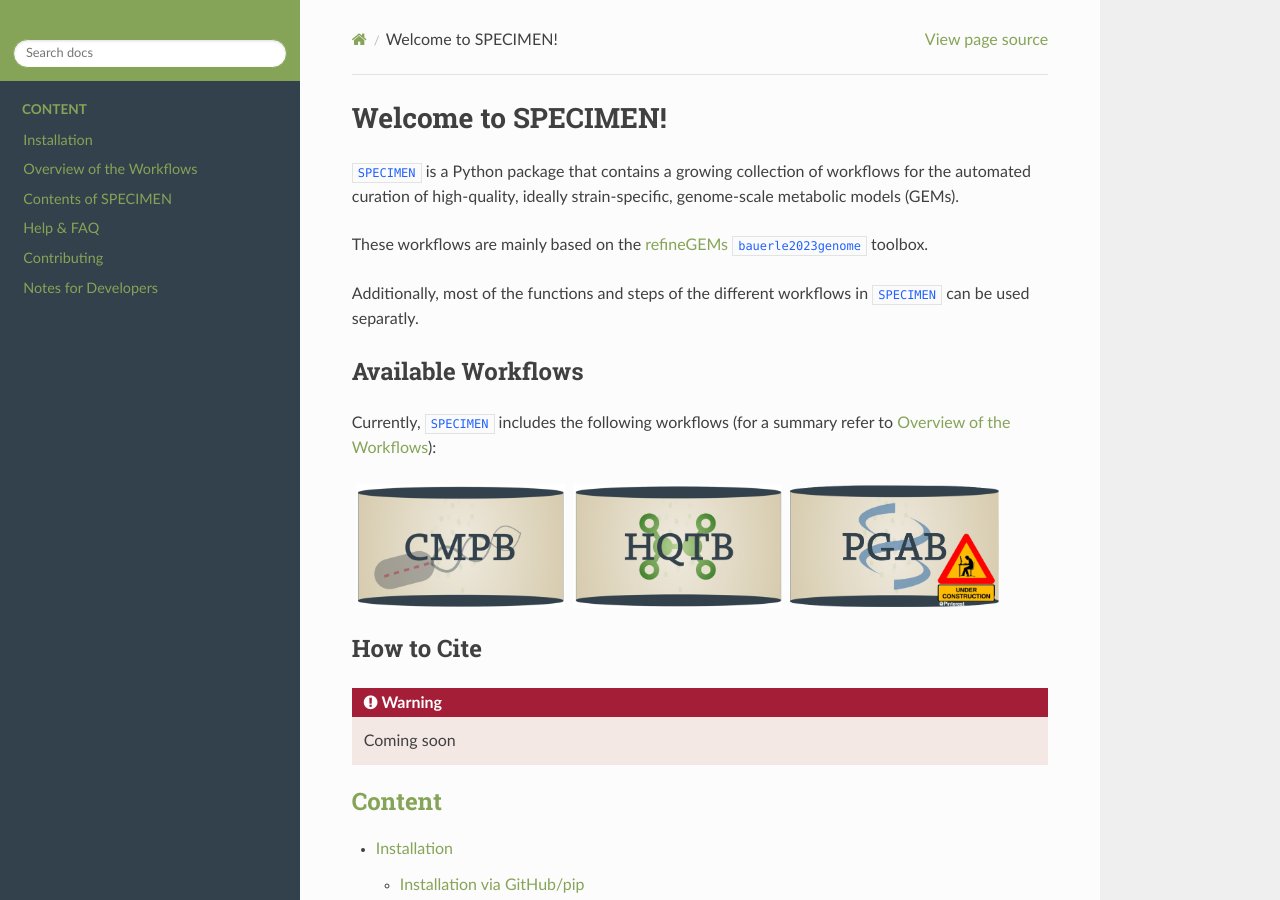
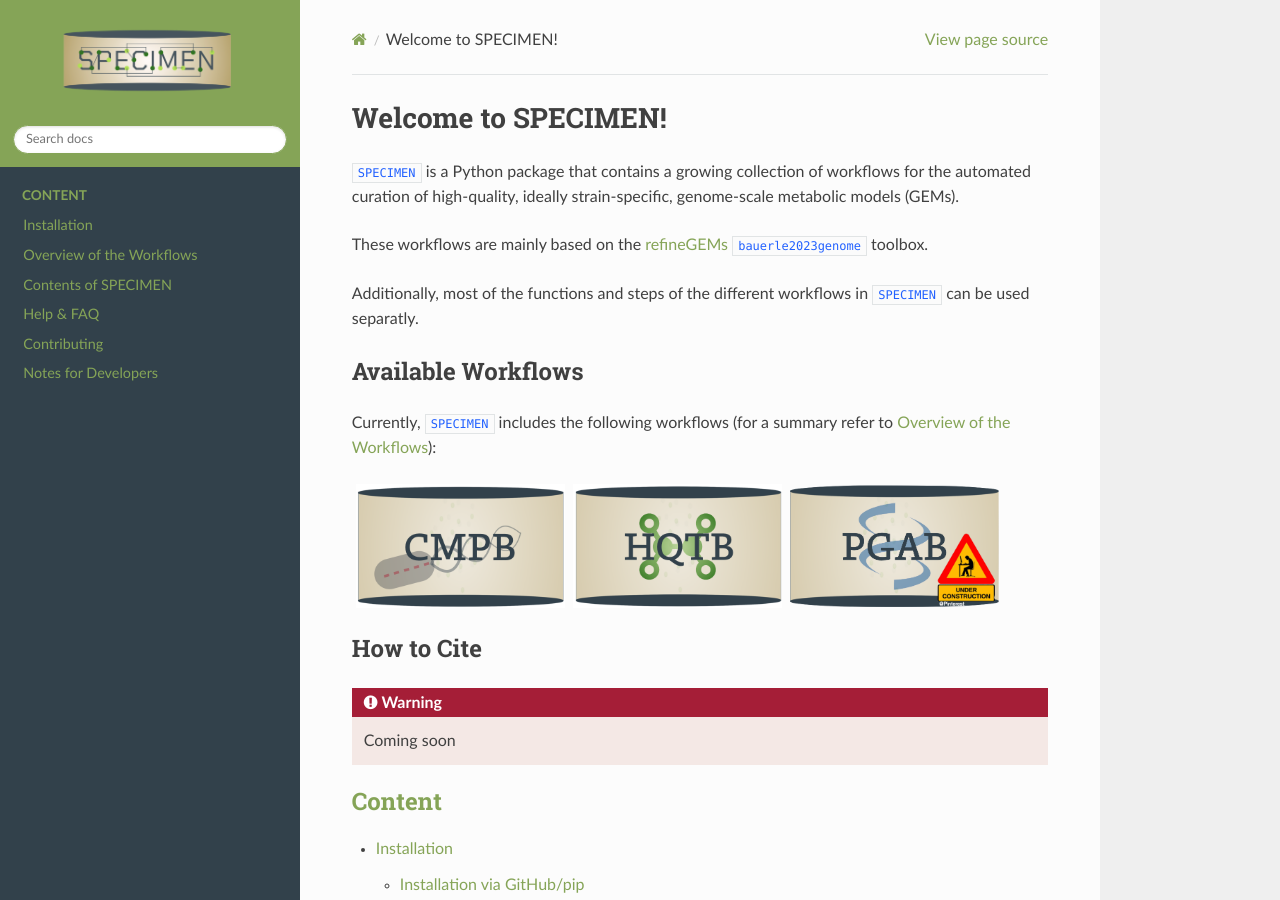
Before and after one commit to draeger-lab/SPECIMEN, a Sphinx documentation site: the page built from docs/source/index.rst, in a window 1280 px wide and 900 px high. Built offline with Sphinx 7.4.7 and the Read the Docs theme 3.1.0, drawn with Linux system fonts in a browser that asks for light colours; cross-references to code outside the pages are shown as plain code.

Commit message:
Added the modernised logos

```diff
--- a/docs/source/conf.py
+++ b/docs/source/conf.py
@@ -57,14 +57,14 @@ html_static_path = ['_static']
 html_css_files = ['custom_theme.css']
 
 # Adds logo to documentation page
-html_logo = str(Path('images','LogoSPECIMEN.png'))
+html_logo = str(Path('images', 'logos', 'specimen-logo-transparent.png'))
 html_theme_options = {
     'logo_only': True,
     'display_version': False
 }
 
 #Adds logo as favicon to tab
-html_favicon = str(Path('images','LogoSPECIMEN.png'))
+html_favicon = str(Path('images', 'logos', 'specimen-icon-transparent.png'))
 
 # Changes code highlighting
 pygments_style = 'blinds-light'
```
Also changed, not shown: README.md (+1 -1 lines), docs/source/images/logos/specimen-icon-black-background.png (added), docs/source/images/logos/specimen-icon-transparent.png (added), docs/source/images/logos/specimen-icon-white-background.png (added), docs/source/images/logos/specimen-logo-black-background.png (added), docs/source/images/logos/specimen-logo-transparent.png (added), docs/source/images/logos/specimen-logo-white-background.png (added), 1 other file.
